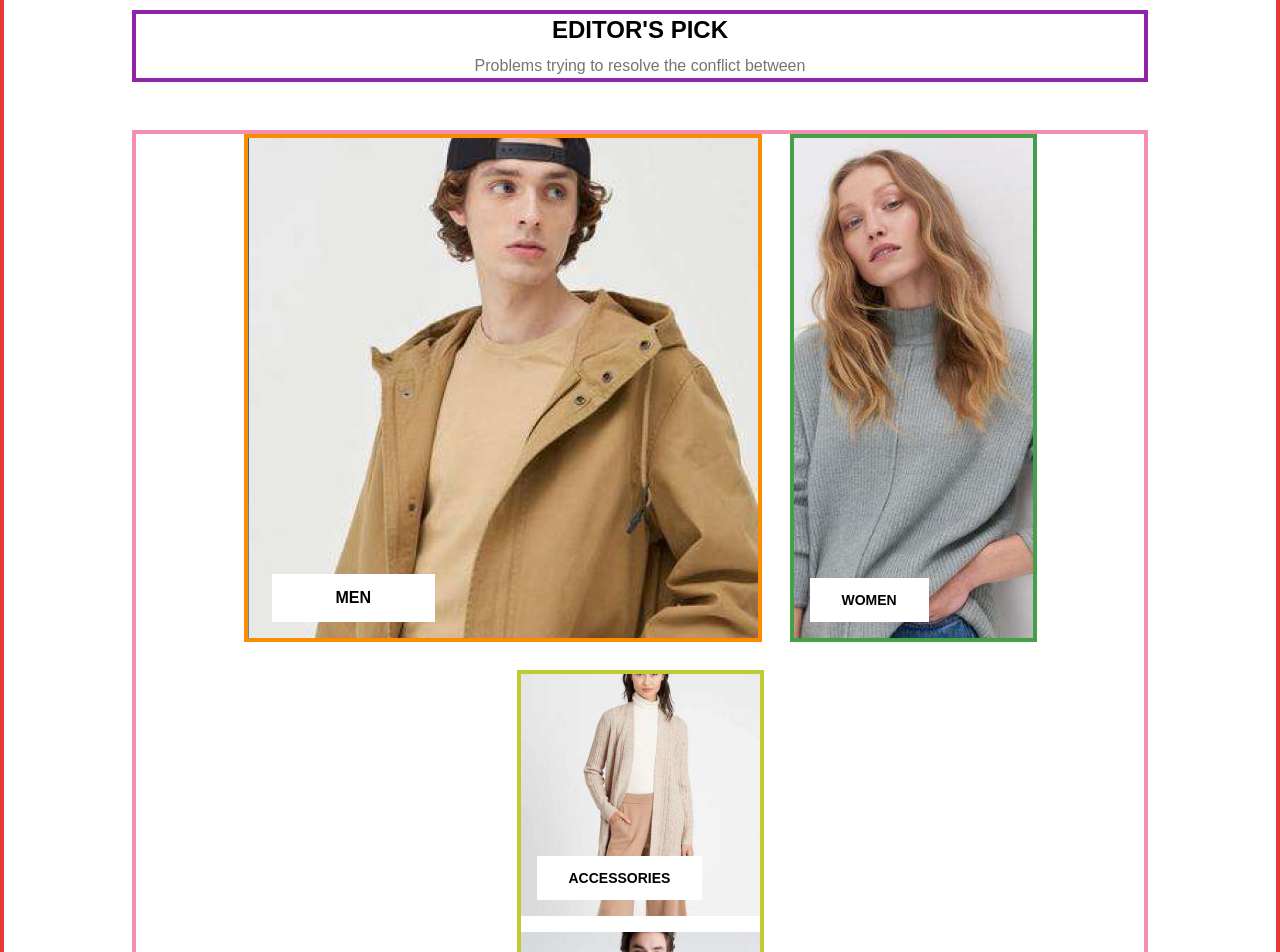
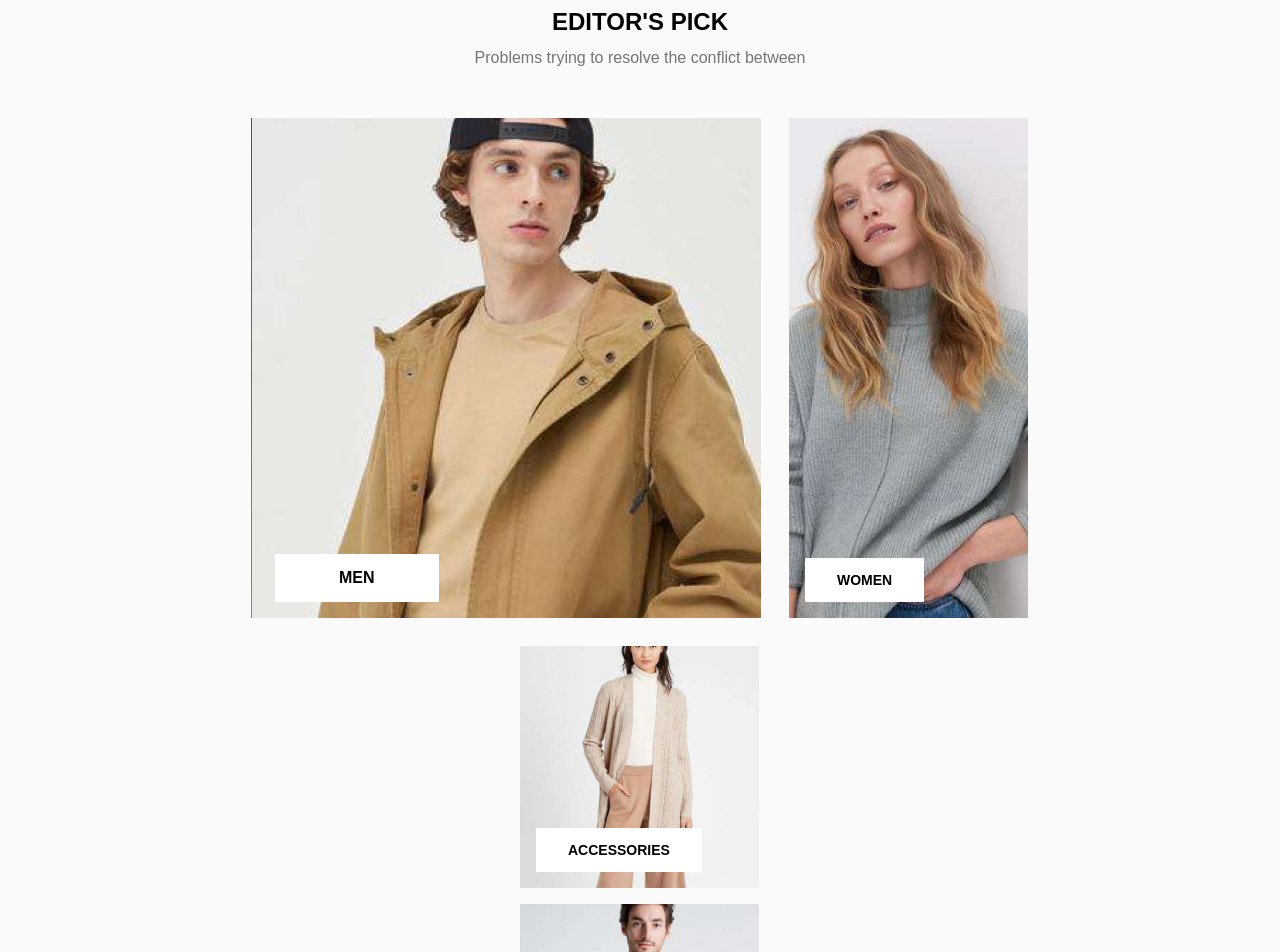
Before and after one commit to irema00/e-commerce-react-vite, a React (Vite) app in the folder e-commerce/: page / in a window 1280 px wide. Shown: the part 980-1932 px from the top of the page. Built offline with nearby package versions, Linux system fonts and the light colour scheme.

Commit message:
adds fix w-h to images, deletes guide borders

```diff
--- a/e-commerce/src/layouts/homepage/EditorsPick.jsx
+++ b/e-commerce/src/layouts/homepage/EditorsPick.jsx
@@ -5,8 +5,8 @@ function EditorsPick() {
   const { editorsPick } = useData();
 
   return (
-    <div className="flex md:flex-wrap flex-col items-stretch justify-center font-montserrat  w-full  py-16 px-[10%] border-4 border-solid border-red-600">
-      <div className="text-center font-montserrat mb-12 border-4 border-solid border-purple-600 ">
+    <div className="flex md:flex-wrap flex-col items-stretch justify-center font-montserrat  w-full  py-16 px-[10%]  bg-ltGrey">
+      <div className="text-center font-montserrat mb-12 ">
         <h2 className="font-bold text-2xl tracking-normal mb-2">
           {editorsPick.title}
         </h2>
@@ -15,19 +15,19 @@ function EditorsPick() {
         </p>
       </div>
 
-      <div className="flex flex-row justify-center items-center  font-montserrat sm:flex-wrap md:flex-wrap border-4 border-solid border-pink-200 gap-7 ">
-        <div className="relative border-4 border-solid border-orange-600">
+      <div className="flex flex-row justify-center items-center  font-montserrat sm:flex-wrap md:flex-wrap gap-7 ">
+        <div className="relative w-[510px] h-[500px]">
           <img
             src={editorsPick.categories[0].imageUrl}
             alt="Men"
-            className="object-cover"
+            className="object-cover object-center"
           />
           <button className="absolute bottom-0 mb-4 ml-6 px-16 py-3 font-bold tracking-normal bg-white text-black ">
             {editorsPick.categories[0].buttonText}
           </button>
         </div>
 
-        <div className="relative border-4 border-solid border-green-600">
+        <div className="relative  w-[240px] h-[500px] ">
           <img
             src={editorsPick.categories[1].imageUrl}
             alt="Women"
@@ -38,9 +38,9 @@ function EditorsPick() {
           </button>
         </div>
 
-        <div className="flex flex-col gap-4 border-4 border-solid border-lime-600">
+        <div className="flex flex-col gap-4 ">
           <div>
-            <div className="relative  ">
+            <div className="relative w-[240px] h-[242px] ">
               <img
                 src={editorsPick.categories[2].imageUrl}
                 alt="Accessories"
@@ -52,7 +52,7 @@ function EditorsPick() {
             </div>
           </div>
           <div>
-            <div className="relative">
+            <div className="relative w-[240px] h-[242px] ">
               <img
                 src={editorsPick.categories[3].imageUrl}
                 alt="Kids"
```
